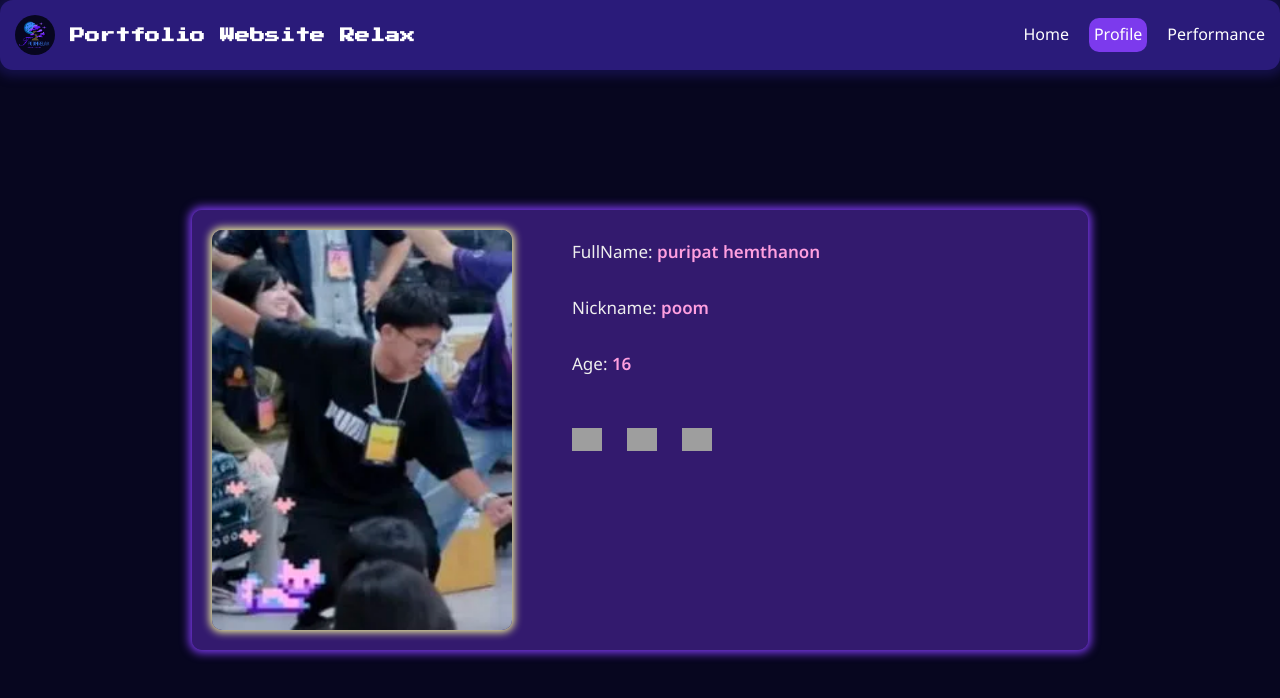
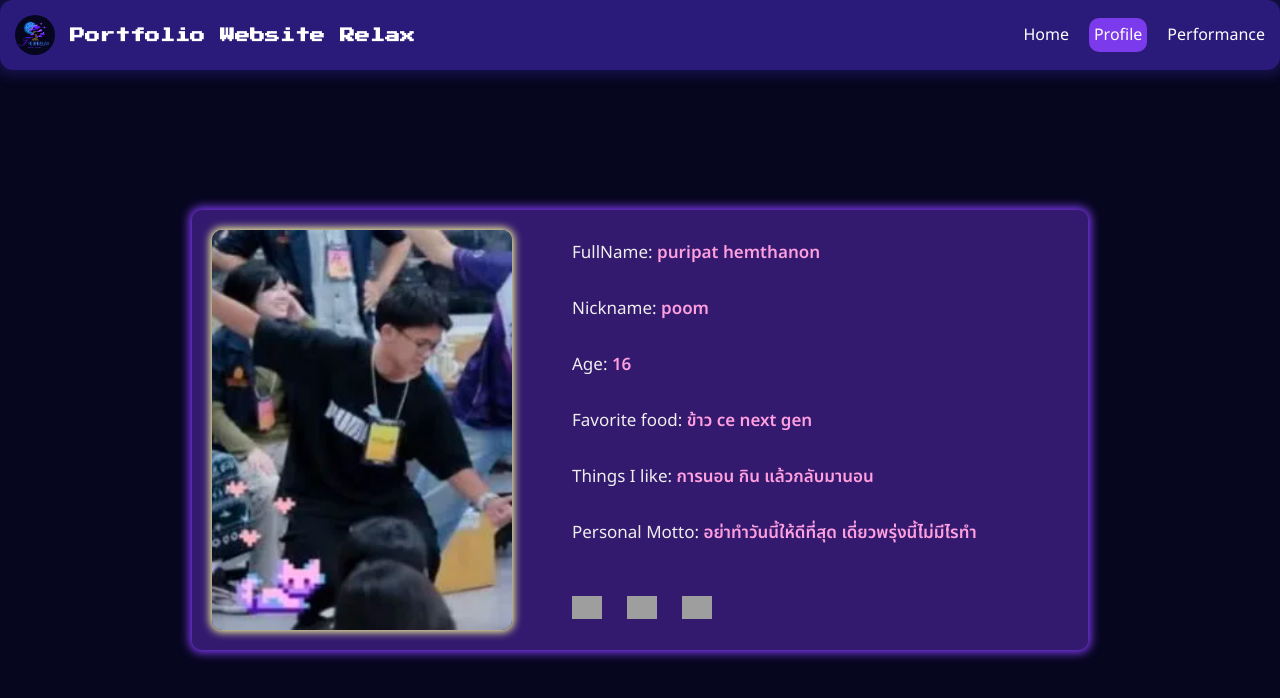
Before and after one commit to poomrelax/ceNextgen-4, a plain HTML site: page profile.html in a window 1280 px wide. Drawn offline with Linux system fonts and the light colour scheme; grey boxes are pictures that could not be loaded; a web font is replaced by a local one.

Commit message:
update 17/11/26(10)

```diff
--- a/profile.html
+++ b/profile.html
@@ -16,6 +16,9 @@
                     <p><span style="color: #eee">FullName: </span><span id="fullname" style="font-weight: 600; color: #ff9fdf;"></span></p>
                     <p><span style="color: #eee">Nickname: </span><span id="nickname" style="font-weight: 600; color: #ff9fdf;"></span></p>
                     <p><span style="color: #eee">Age: </span><span id="age" style="font-weight: 600; color: #ff9fdf;"></span></p>
+                    <p><span style="color: #eee">Favorite food: </span><span id="age" style="font-weight: 600; color: #ff9fdf;">ข้าว ce next gen</span></p>
+                    <p><span style="color: #eee">Things I like: </span><span id="age" style="font-weight: 600; color: #ff9fdf;">การนอน กิน แล้วกลับมานอน</span></p>
+                    <p><span style="color: #eee">Personal Motto: </span><span id="age" style="font-weight: 600; color: #ff9fdf;">อย่าทำวันนี้ให้ดีที่สุด เดี่ยวพรุ่งนี้ไม่มีไรทำ</span></p>
                     <div class="contact"></div>
                 </div>
             </div>
```
